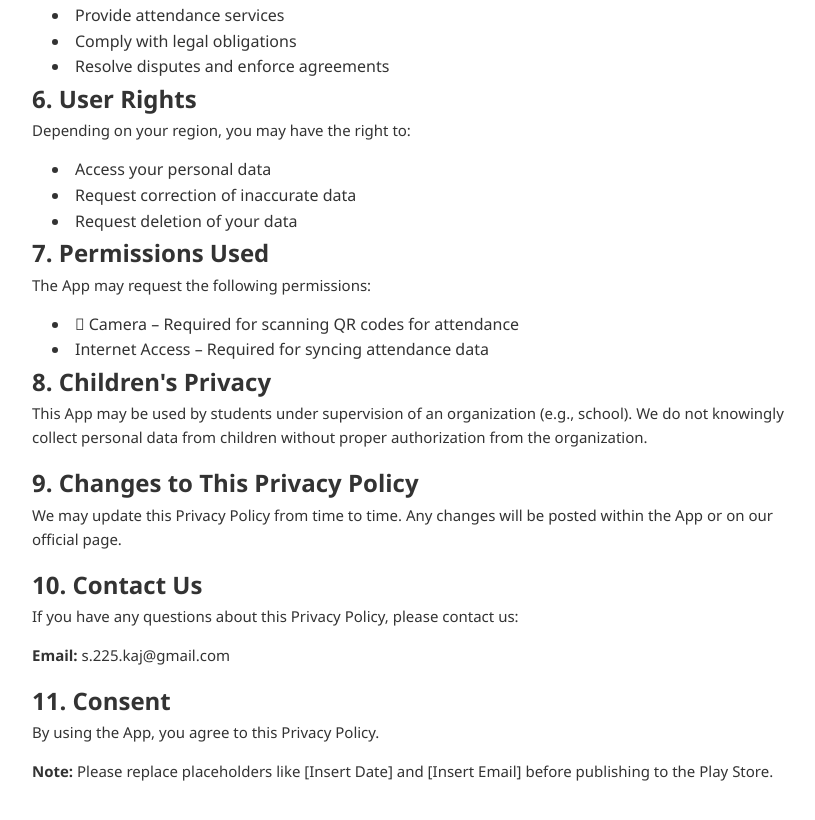
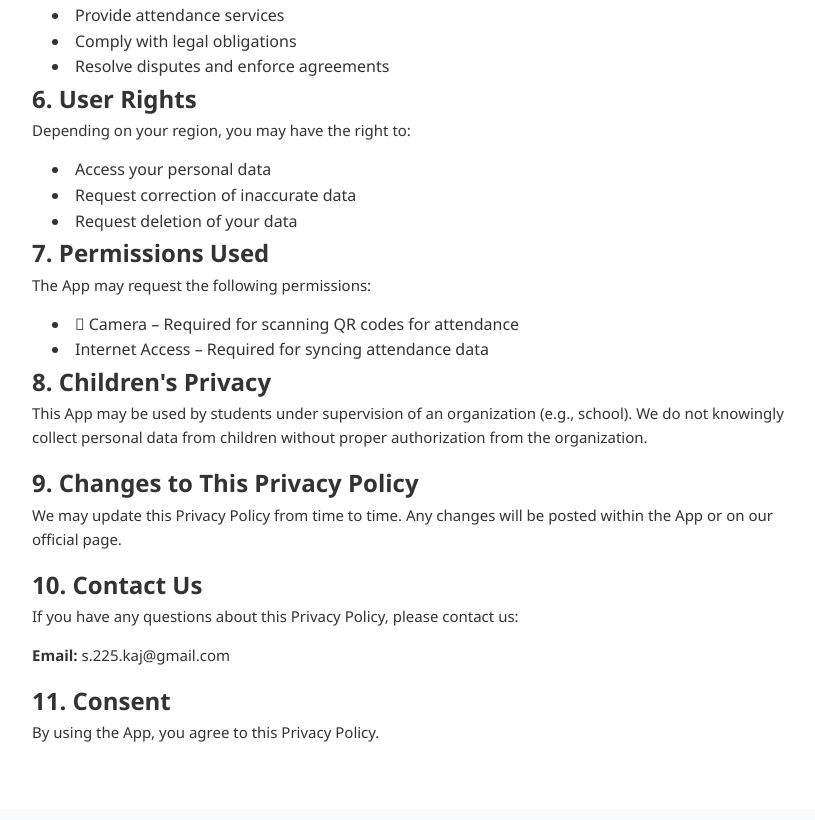
Before and after one commit to Kaj-Consultancy/AMS-Privacy-Policy, a plain HTML site: page index.html in a window 1280 px wide. Shown: the part 1464-2284 px from the top of the page, without its empty margins (228-1043 px from the left). Drawn offline with Linux system fonts and the light colour scheme.

Commit message:
Update index.html

```diff
--- a/index.html
+++ b/index.html
@@ -130,7 +130,6 @@
       <h2>11. Consent</h2>
       <p>By using the App, you agree to this Privacy Policy.</p>
 
-      <p><b>Note:</b> Please replace placeholders like [Insert Date] and [Insert Email] before publishing to the Play Store.</p>
 
     </div>
   </section>
```
